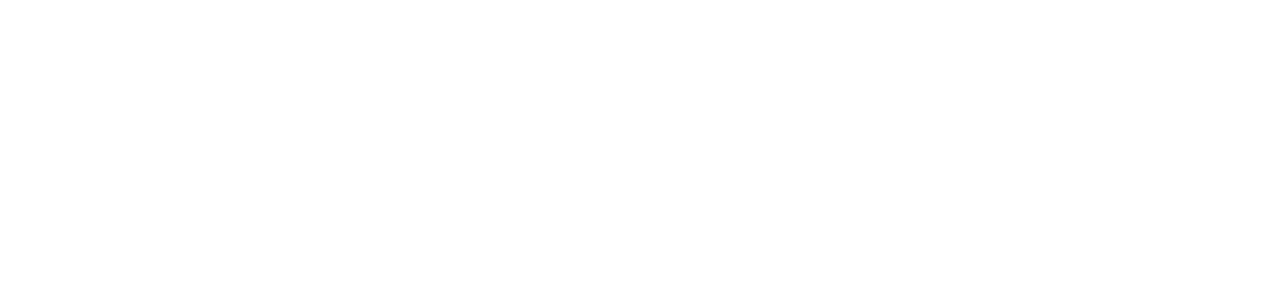
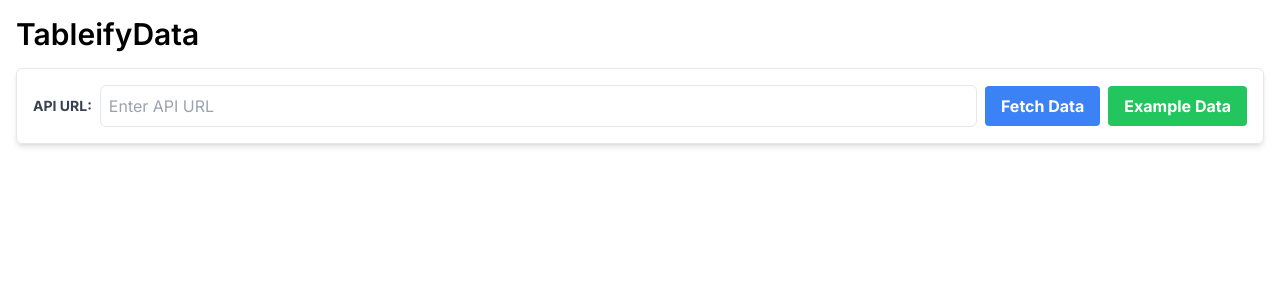
Before and after one commit to jithesh-poojari/TableifyData, a Next.js app: page / in a window 1280 px wide. Shown: the top 300 px of the page. Built offline with nearby package versions, Linux system fonts and the light colour scheme.

Commit message:
added basic service

```diff
--- a/app/globals.css
+++ b/app/globals.css
@@ -15,3 +15,28 @@
     --background-end-rgb: 0, 0, 0;
   }
 }
+
+body::-webkit-scrollbar {
+  display: none;
+}
+
+/* Works on Firefox */
+* {
+  scrollbar-width: thin;
+  scrollbar-color: #cad7f6;
+}
+
+/* Works on Chrome, Edge, and Safari */
+*::-webkit-scrollbar {
+  width: 8px;
+  height: 8px;
+}
+
+*::-webkit-scrollbar-track {
+  background: transparent;
+}
+
+*::-webkit-scrollbar-thumb {
+  background-color: #cad7f6;
+  border-radius: 20px;
+}
--- a/app/layout.js
+++ b/app/layout.js
@@ -10,8 +10,8 @@ export const metadata = {
 
 export default function RootLayout({ children }) {
   return (
-    <html lang="en">
-      <body className={inter.className}>{children}</body>
+    <html lang="en" >
+      <body className={inter.className} >{children}</body>
     </html>
   )
 }
--- a/app/page.js
+++ b/app/page.js
@@ -1,6 +1,28 @@
+"use client"
+
+import { useState } from "react";
+import ApiInput from "@components/input/ApiInput";
+import DataTable from "@components/table/DataTable";
 
 export default function Home() {
+  const [fetchedData, setFetchedData] = useState(null);
+
+  const handleApiSubmit = async (apiUrl) => {
+    try {
+      const response = await fetch(apiUrl);
+      const data = await response.json();
+      setFetchedData(data);
+      console.log(data);
+    } catch (error) {
+      console.error('Error fetching data:', error);
+    }
+  };
+
   return (
-    <div></div>
-  )
+    <div className="container flex flex-col min-h-screen gap-4 p-4 mx-auto">
+      <h1 className="text-3xl font-semibold ">TableifyData</h1>
+      <ApiInput onSubmit={handleApiSubmit} />
+      {fetchedData && <DataTable data={fetchedData} />}
+    </div>
+  );
 }
--- /dev/null
+++ b/components/input/ApiInput.jsx
@@ -0,0 +1,53 @@
+"use client"
+
+import { useState } from 'react';
+
+const ApiInput = ({ onSubmit }) => {
+  const [apiUrl, setApiUrl] = useState('');
+
+  const handleInputChange = (e) => {
+    setApiUrl(e.target.value);
+  };
+
+  const handleSubmit = (e) => {
+    e.preventDefault();
+    onSubmit(apiUrl);
+  };
+
+  const handleExampleDataClick = () => {
+    const exampleApiUrl = 'https://jsonplaceholder.typicode.com/users';
+    setApiUrl(exampleApiUrl);
+    onSubmit(exampleApiUrl);
+  };
+
+  return (
+    <form onSubmit={handleSubmit} className="flex items-center gap-2 p-4 border rounded-md shadow-md">
+      <label htmlFor="apiUrl" className="flex-shrink-0 block text-sm font-bold text-gray-700">
+        API URL:
+      </label>
+      <input
+        id="apiUrl"
+        className="flex-grow p-2 border rounded-md focus:outline-none focus:shadow-outline-blue"
+        type="text"
+        value={apiUrl}
+        onChange={handleInputChange}
+        placeholder="Enter API URL"
+      />
+      <button
+        className="px-4 py-2 font-bold text-white bg-blue-500 rounded hover:bg-blue-700 focus:outline-none focus:shadow-outline-blue"
+        type="submit"
+      >
+        Fetch Data
+      </button>
+      <button
+        className="px-4 py-2 font-bold text-white bg-green-500 rounded hover:bg-green-700 focus:outline-none focus:shadow-outline-green"
+        type="button"
+        onClick={handleExampleDataClick}
+      >
+        Example Data
+      </button>
+    </form>
+  );
+};
+
+export default ApiInput;
--- /dev/null
+++ b/components/table/DataTable.jsx
@@ -0,0 +1,58 @@
+const DataTable = ({ data }) => {
+  // Function to recursively render data
+  const renderData = (item, headers) => {
+    return headers.map((header, colIndex) => (
+      <td key={colIndex} className="px-4 py-2">
+        {typeof item[header] === 'object' ? (
+          // If the property is an object, render it recursively
+          <DataTable data={item[header]} />
+        ) : (
+          // Display other properties directly
+          item[header].toString() // Convert boolean values to strings
+        )}
+      </td>
+    ));
+  };
+
+  let headers;
+
+  if (Array.isArray(data)) {
+    // If data is an array, use the keys of the first object as headers
+    headers = Object.keys(data[0]);
+  } else if (typeof data === 'object' && data !== null) {
+    // If data is an object, use its keys as headers
+    headers = Object.keys(data);
+    // Convert the object into an array for rendering
+    data = [data];
+  } else {
+    // If data is not an array or object, display an error message
+    return <p className="text-red-500">Invalid data format.</p>;
+  }
+
+  return (
+    <div className="overflow-hidden rounded-md shadow-md">
+      <div className="overflow-auto max-h-[76vh] ">
+        <table className="min-w-full bg-white " >
+          <thead>
+            <tr className="bg-blue-300">
+              {headers.map((header, index) => (
+                <th key={index} className="px-4 py-2">
+                  {header}
+                </th>
+              ))}
+            </tr>
+          </thead>
+          <tbody>
+            {data.map((item, rowIndex) => (
+              <tr key={rowIndex} className={(rowIndex % 2 === 0) ? 'bg-gray-50' : 'bg-white'}>
+                {renderData(item, headers)}
+              </tr>
+            ))}
+          </tbody>
+        </table>
+      </div>
+    </div>
+  );
+};
+
+export default DataTable;
```
